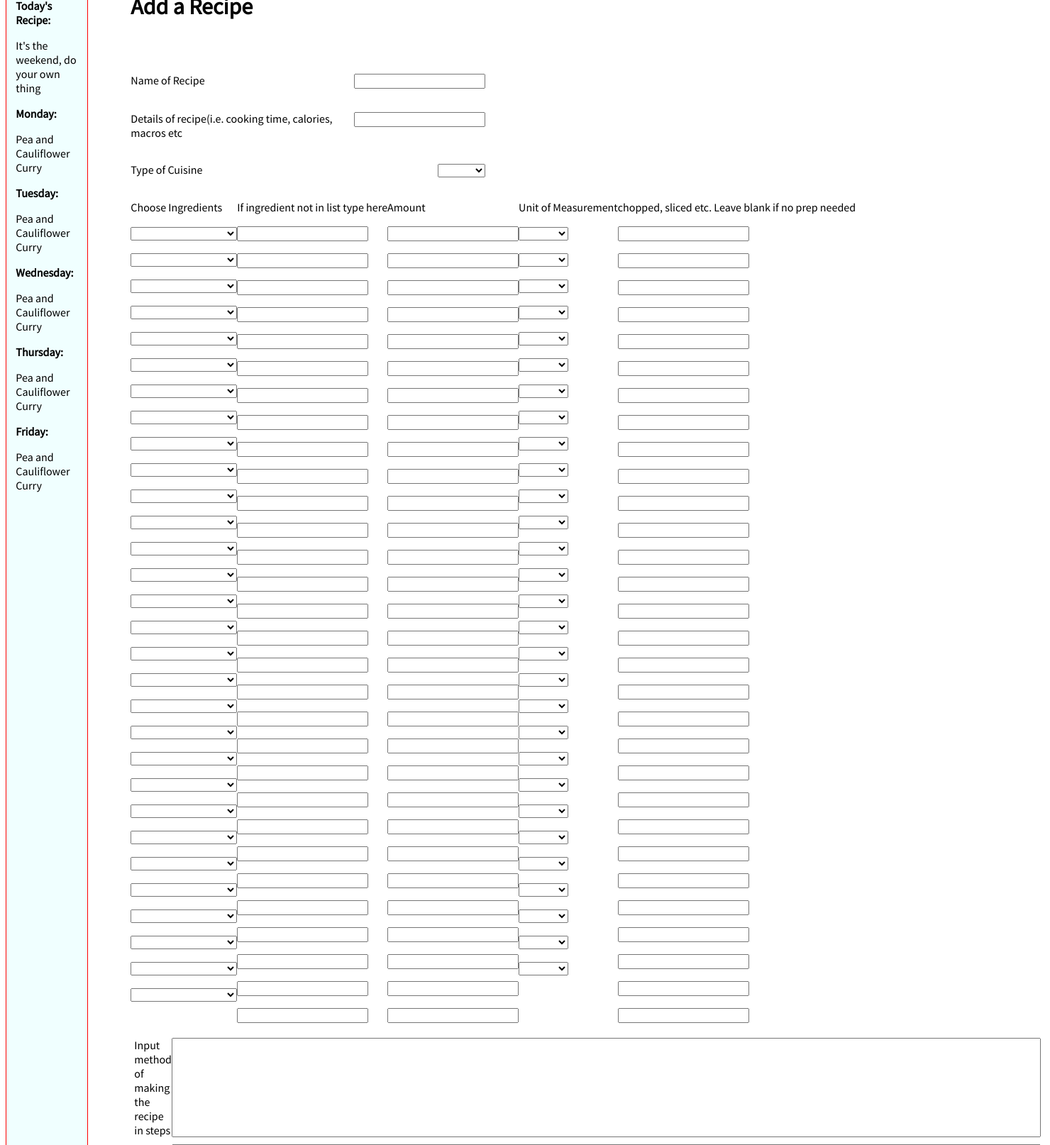
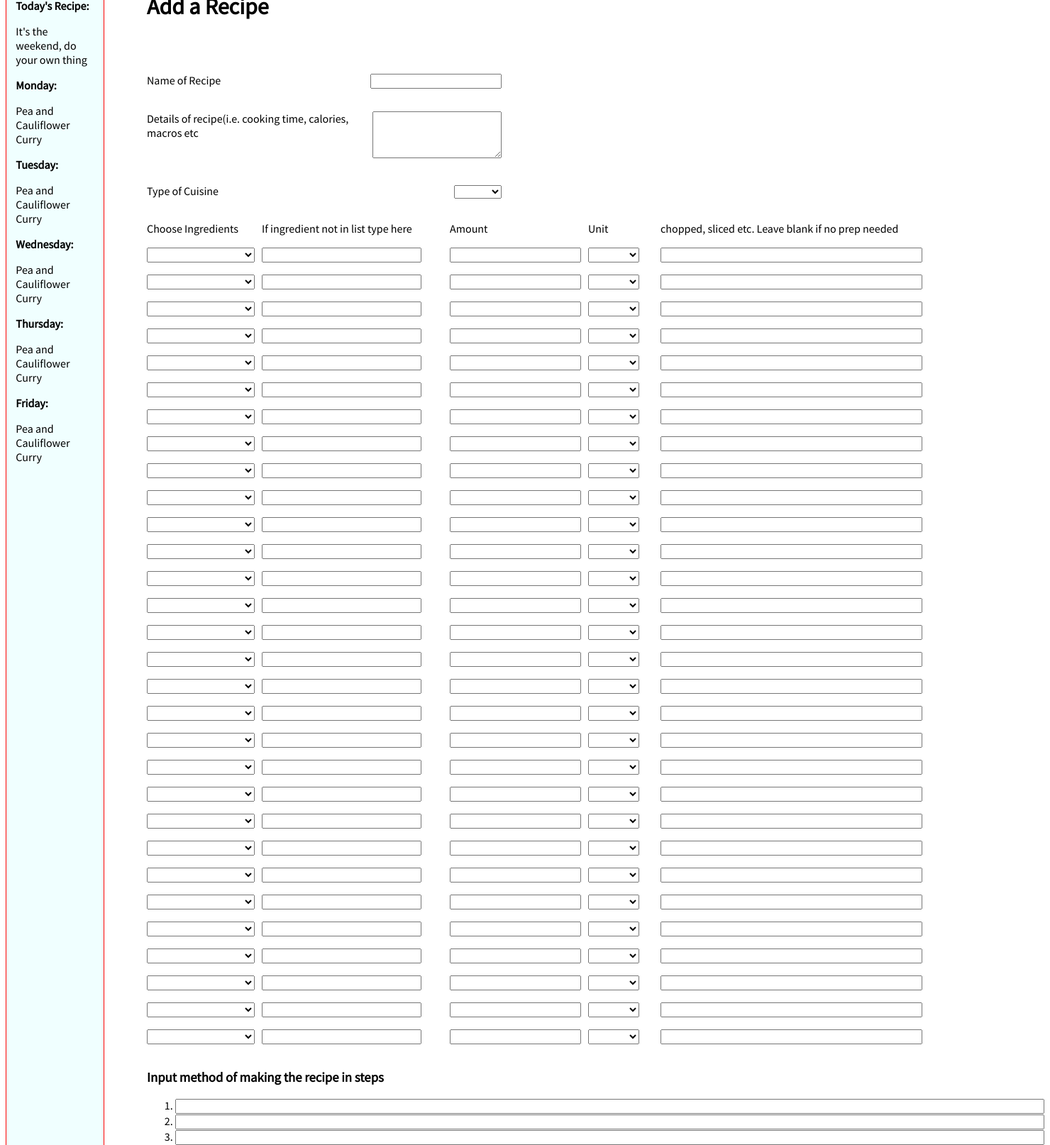
Before and after one commit to Cleon909/Recipe_planner, a Flask app: page /add_recipe in a window 1480 px wide. Shown: the part 200-1814 px from the top of the page at 71% size. Run offline with Flask 2, Linux system fonts and the light colour scheme; data comes from the database, SQL or seed files in the repository; both versions use the stored data as it was after the commit.

Commit message:
finished css layout, still needs work on colors

```diff
--- a/application/forms.py
+++ b/application/forms.py
@@ -1,5 +1,5 @@
 from flask_wtf import FlaskForm
-from wtforms import StringField, SelectField, SubmitField, DecimalField, FormField, BooleanField
+from wtforms import StringField, SelectField, SubmitField, DecimalField, FormField, BooleanField, TextAreaField
 from wtforms.validators import DataRequired, Length, ValidationError
 from application.models import ShoppingList
 
@@ -49,7 +49,7 @@ class AmendShoppingListForm(FlaskForm):
 
 class AddRecipeForm(FlaskForm):
     name = StringField('Name of Recipe', validators = [DataRequired(), Length(max = 200)])
-    recipe_description = StringField('Details of recipe(i.e. cooking time, calories, macros etc', validators = [(Length(max = 500))])
+    recipe_description = TextAreaField('Details of recipe(i.e. cooking time, calories, macros etc', render_kw={'rows':4}, validators = [(Length(max = 500))])
     cuisine = SelectField('Type of Cuisine', choices = [])
     submit = SubmitField('Press to add recipe')
     ingredient1 = SelectField('Choose Ingredients', choices = [])
@@ -113,7 +113,7 @@ class AddRecipeForm(FlaskForm):
     ingredient30 = SelectField('Choose Ingredients', choices = [])
     ingredient_alt30 = StringField('If ingredient not in list type here', validators = [Length(max = 50)], default = "")
     amount1 = DecimalField('Amount')
-    measure1 = SelectField('Unit of Measurement', choices = [])
+    measure1 = SelectField('Unit', choices = [])
     amount2 = DecimalField('Amount')
     measure2 = SelectField('Unit of Measurement', choices = [])
     amount3 = DecimalField('Amount')
--- a/application/static/format.css
+++ b/application/static/format.css
@@ -57,6 +57,31 @@
     justify-content: space-between;
 }
 
+.field2 {
+    display: flex;
+    width: auto;
+    justify-content: flex-start;
+    align-items: flex-end;
+}
+
+.field3 {
+    display: flex;
+    width: 600px;
+    justify-content: space-between;
+    align-items: flex-end;
+    font-weight: bold;
+    margin-bottom: 5px;
+
+}
+
+#meta_measure {
+    margin-right: -30px;
+}
+
+#meta_ingredient {
+    margin-right: -10px;
+}
+
 .container {
     display: flex;
     width : 100%;
@@ -73,3 +98,27 @@
 #main {
     padding-right: 10px;
 }
+
+#ingredient {
+    margin-right: 10px;
+}
+
+#ingredient_alt {
+    margin-right: 40px;
+}
+
+#amount {
+    margin-right: 10px;
+}
+
+#measure {
+    margin-right: 30px;
+}
+
+#ingredient1, #ingredient2, #ingredient3, #ingredient4, #ingredient5, #ingredient6, #ingredient7, #ingredient8, #ingredient9, #ingredient10, #ingredient11, #ingredient12, #ingredient13, #ingredient14, #ingredient15, #ingredient16, #ingredient17, #ingredient18, #ingredient19, #ingredient20, #ingredient21, #ingredient22, #ingredient23, #ingredient24, #ingredient25, #ingredient26, #ingredient27, #ingredient28, #ingredient29, #ingredient30  {
+    padding: 1px;
+}
+
+#measure1, #measure2, #measure3, #measure4, #measure5, #measure6, #measure7, #measure8, #measure9, #measure10, #measure11, #measure12, #measure13, #measure14, #measure15, #measure16, #measure17, #measure18, #measure19, #measure20, #measure21, #measure22, #measure23, #measure24, #measure25, #measure26, #measure27, #measure28, #measure29, #measure30 {
+    padding: 1px;
+}
--- a/application/templates/add_recipe.html
+++ b/application/templates/add_recipe.html
@@ -52,36 +52,36 @@
             </div>
             <div id="ingredient_alt">
                 <p>{{  form.ingredient_alt1.label }}</p>
-                <p>{{  form.ingredient_alt1 }}</p>
-                <p>{{  form.ingredient_alt2 }}</p>
-                <p>{{  form.ingredient_alt3 }}</p>
-                <p>{{  form.ingredient_alt4 }}</p>
-                <p>{{  form.ingredient_alt5 }}</p>
-                <p>{{  form.ingredient_alt6 }}</p>
-                <p>{{  form.ingredient_alt7 }}</p>
-                <p>{{  form.ingredient_alt8 }}</p>
-                <p>{{  form.ingredient_alt9 }}</p>
-                <p>{{  form.ingredient_alt10 }}</p>
-                <p>{{  form.ingredient_alt11 }}</p>
-                <p>{{  form.ingredient_alt12 }}</p>
-                <p>{{  form.ingredient_alt13 }}</p>
-                <p>{{  form.ingredient_alt14 }}</p>
-                <p>{{  form.ingredient_alt15 }}</p>
-                <p>{{  form.ingredient_alt16 }}</p>
-                <p>{{  form.ingredient_alt17 }}</p>
-                <p>{{  form.ingredient_alt18 }}</p>
-                <p>{{  form.ingredient_alt19 }}</p>
-                <p>{{  form.ingredient_alt20 }}</p>
-                <p>{{  form.ingredient_alt21 }}</p>
-                <p>{{  form.ingredient_alt22 }}</p>
-                <p>{{  form.ingredient_alt23 }}</p>
-                <p>{{  form.ingredient_alt24 }}</p>
-                <p>{{  form.ingredient_alt25 }}</p>
-                <p>{{  form.ingredient_alt26 }}</p>
-                <p>{{  form.ingredient_alt27 }}</p>
-                <p>{{  form.ingredient_alt28 }}</p>
-                <p>{{  form.ingredient_alt29 }}</p>
-                <p>{{  form.ingredient_alt30 }}</p>
+                <p>{{  form.ingredient_alt1 (size="25")}}</p>
+                <p>{{  form.ingredient_alt2 (size="25")}}</p>
+                <p>{{  form.ingredient_alt3 (size="25")}}</p>
+                <p>{{  form.ingredient_alt4 (size="25")}}</p>
+                <p>{{  form.ingredient_alt5 (size="25")}}</p>
+                <p>{{  form.ingredient_alt6 (size="25") }}</p>
+                <p>{{  form.ingredient_alt7 (size="25") }}</p>
+                <p>{{  form.ingredient_alt8 (size="25") }}</p>
+                <p>{{  form.ingredient_alt9 (size="25") }}</p>
+                <p>{{  form.ingredient_alt10 (size="25") }}</p>
+                <p>{{  form.ingredient_alt11 (size="25") }}</p>
+                <p>{{  form.ingredient_alt12 (size="25") }}</p>
+                <p>{{  form.ingredient_alt13 (size="25") }}</p>
+                <p>{{  form.ingredient_alt14 (size="25") }}</p>
+                <p>{{  form.ingredient_alt15 (size="25") }}</p>
+                <p>{{  form.ingredient_alt16 (size="25") }}</p>
+                <p>{{  form.ingredient_alt17 (size="25") }}</p>
+                <p>{{  form.ingredient_alt18 (size="25") }}</p>
+                <p>{{  form.ingredient_alt19 (size="25") }}</p>
+                <p>{{  form.ingredient_alt20 (size="25") }}</p>
+                <p>{{  form.ingredient_alt21 (size="25") }}</p>
+                <p>{{  form.ingredient_alt22 (size="25") }}</p>
+                <p>{{  form.ingredient_alt23 (size="25") }}</p>
+                <p>{{  form.ingredient_alt24 (size="25") }}</p>
+                <p>{{  form.ingredient_alt25 (size="25") }}</p>
+                <p>{{  form.ingredient_alt26 (size="25") }}</p>
+                <p>{{  form.ingredient_alt27 (size="25") }}</p>
+                <p>{{  form.ingredient_alt28 (size="25") }}</p>
+                <p>{{  form.ingredient_alt29 (size="25") }}</p>
+                <p>{{  form.ingredient_alt30 (size="25") }}</p>
             </div>
             <div id="amount">
                 <p>{{  form.amount1.label }}</p>
@@ -123,6 +123,7 @@
                 <p>{{  form.measure3 }}</p>
                 <p>{{  form.measure4 }}</p>
                 <p>{{  form.measure5 }}</p>
+                <p>{{  form.measure6 }}</p>
                 <p>{{  form.measure7 }}</p>
                 <p>{{  form.measure8 }}</p>
                 <p>{{  form.measure9 }}</p>
@@ -148,56 +149,58 @@
                 <p>{{  form.measure29 }}</p>
                 <p>{{  form.measure30 }}</p>
             </div>
-            <div id=""ingredient_prep">
+            <div id="ingredient_prep">
                 <p>{{  form.ingredient_prep1.label }}</p>
-                <p>{{  form.ingredient_prep1 }}</p>
-                <p>{{  form.ingredient_prep2 }}</p>
-                <p>{{  form.ingredient_prep3 }}</p>
-                <p>{{  form.ingredient_prep4 }}</p>
-                <p>{{  form.ingredient_prep5 }}</p>
-                <p>{{  form.ingredient_prep6 }}</p>
-                <p>{{  form.ingredient_prep7 }}</p>
-                <p>{{  form.ingredient_prep8 }}</p>
-                <p>{{  form.ingredient_prep9 }}</p>
-                <p>{{  form.ingredient_prep10 }}</p>
-                <p>{{  form.ingredient_prep11 }}</p>
-                <p>{{  form.ingredient_prep12 }}</p>
-                <p>{{  form.ingredient_prep13 }}</p>
-                <p>{{  form.ingredient_prep14 }}</p>
-                <p>{{  form.ingredient_prep15 }}</p>
-                <p>{{  form.ingredient_prep16 }}</p>
-                <p>{{  form.ingredient_prep17 }}</p>
-                <p>{{  form.ingredient_prep18 }}</p>
-                <p>{{  form.ingredient_prep19 }}</p>
-                <p>{{  form.ingredient_prep20 }}</p>
-                <p>{{  form.ingredient_prep21 }}</p>
-                <p>{{  form.ingredient_prep22 }}</p>
-                <p>{{  form.ingredient_prep23 }}</p>
-                <p>{{  form.ingredient_prep24 }}</p>
-                <p>{{  form.ingredient_prep25 }}</p>
-                <p>{{  form.ingredient_prep26 }}</p>
-                <p>{{  form.ingredient_prep27 }}</p>
-                <p>{{  form.ingredient_prep28 }}</p>
-                <p>{{  form.ingredient_prep29 }}</p>
-                <p>{{  form.ingredient_prep30 }}</p>
+                <p>{{  form.ingredient_prep1 (size = "43") }}</p>
+                <p>{{  form.ingredient_prep2 (size = "43") }}</p>
+                <p>{{  form.ingredient_prep3 (size = "43") }}</p>
+                <p>{{  form.ingredient_prep4 (size = "43") }}</p>
+                <p>{{  form.ingredient_prep5 (size = "43") }}</p>
+                <p>{{  form.ingredient_prep6 (size = "43") }}</p>
+                <p>{{  form.ingredient_prep7 (size = "43") }}</p>
+                <p>{{  form.ingredient_prep8 (size = "43") }}</p>
+                <p>{{  form.ingredient_prep9 (size = "43") }}</p>
+                <p>{{  form.ingredient_prep10 (size = "43") }}</p>
+                <p>{{  form.ingredient_prep11 (size = "43") }}</p>
+                <p>{{  form.ingredient_prep12 (size = "43") }}</p>
+                <p>{{  form.ingredient_prep13 (size = "43") }}</p>
+                <p>{{  form.ingredient_prep14 (size = "43") }}</p>
+                <p>{{  form.ingredient_prep15 (size = "43") }}</p>
+                <p>{{  form.ingredient_prep16 (size = "43") }}</p>
+                <p>{{  form.ingredient_prep17 (size = "43") }}</p>
+                <p>{{  form.ingredient_prep18 (size = "43") }}</p>
+                <p>{{  form.ingredient_prep19 (size = "43") }}</p>
+                <p>{{  form.ingredient_prep20 (size = "43") }}</p>
+                <p>{{  form.ingredient_prep21 (size = "43") }}</p>
+                <p>{{  form.ingredient_prep22 (size = "43") }}</p>
+                <p>{{  form.ingredient_prep23 (size = "43") }}</p>
+                <p>{{  form.ingredient_prep24 (size = "43") }}</p>
+                <p>{{  form.ingredient_prep25 (size = "43") }}</p>
+                <p>{{  form.ingredient_prep26 (size = "43") }}</p>
+                <p>{{  form.ingredient_prep27 (size = "43") }}</p>
+                <p>{{  form.ingredient_prep28 (size = "43") }}</p>
+                <p>{{  form.ingredient_prep29 (size = "43") }}</p>
+                <p>{{  form.ingredient_prep30 (size = "43") }}</p>
             </div>
         </div>
-
-        <div class="list1">{{  form.method1.label }} {{  form.method1(size=150) }} </div>
-        <div class="list1">{{  form.method1.label }} {{  form.method2(size=150)}} </div>
-        <div class="list1">{{  form.method1.label }} {{  form.method3(size=150) }} </div>
-        <div class="list1">{{  form.method1.label }} {{  form.method4(size=150) }} </div>
-        <div class="list1">{{  form.method1.label }} {{  form.method5(size=150) }} </div>
-        <div class="list1">{{  form.method1.label }} {{  form.method6(size=150) }} </div>
-        <div class="list1">{{  form.method1.label }} {{  form.method7(size=150) }} </div>
-        <div class="list1">{{  form.method1.label }} {{  form.method8(size=150) }} </div>
-        <div class="list1">{{  form.method1.label }} {{  form.method9(size=150) }} </div>
-        <div class="list1">{{  form.method1.label }} {{  form.method10(size=150) }} </div>
-        <div class="list1">{{  form.method1.label }} {{  form.method11(size=150) }} </div>
-        <div class="list1">{{  form.method1.label }} {{  form.method12(size=150) }} </div>
-        <div class="list1">{{  form.method1.label }} {{  form.method13(size=150) }} </div>
-        <div class="list1">{{  form.method1.label }} {{  form.method14(size=150) }} </div>
-        <div class="list1">{{  form.method1.label }} {{  form.method15(size=150) }} </div>
+        <h3>{{  form.method1.label }} </h3>
+        <ol>
+        <li>{{  form.method1(size=150) }}</li>
+        <li>{{  form.method2(size=150) }}  </li>
+        <li>{{  form.method3(size=150) }}  </li>
+        <li>{{  form.method4(size=150) }}  </li>
+        <li>{{  form.method5(size=150) }}  </li>
+        <li>{{  form.method6(size=150) }}  </li>
+        <li>{{  form.method7(size=150) }}  </li>
+        <li>{{  form.method8(size=150) }}  </li>
+        <li>{{  form.method9(size=150) }}  </li>
+        <li>{{  form.method10(size=150) }}  </li>
+        <li>{{  form.method11(size=150) }}  </li>
+        <li>{{  form.method12(size=150) }}  </li>
+        <li>{{  form.method13(size=150) }}  </li>
+        <li>{{  form.method14(size=150) }}  </li>
+        <li>{{  form.method15(size=150) }}  </li>
+        </ol>
         <br>
         <p></p>
         <p>{{  form.submit }} </p>
```
Also changed, not shown: application/templates/add_meta.html (+12 -13 lines), application/templates/index.html (+4 -3 lines), application/templates/search.html (+14 -5 lines), application/data.db.
